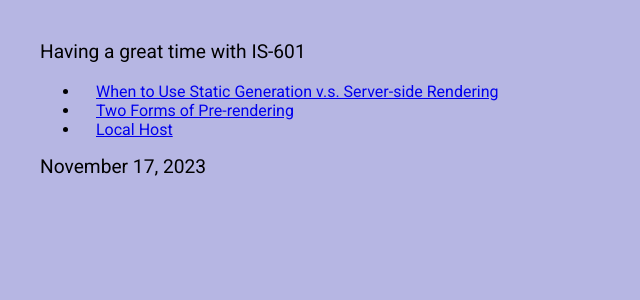
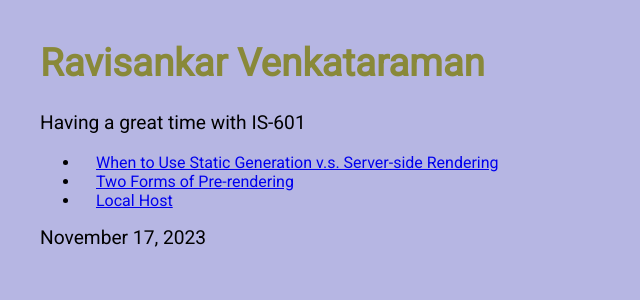
Before and after one commit to NJIT-WIS/nextjs-tutorial-rv452njit, a Next.js app: page / in a window 1280 px wide. Shown: the top 300 px of the page, without its empty margins (0-640 px from the left). Built offline with nearby package versions, Linux system fonts and the light colour scheme.

Commit message:
Updating index.js

```diff
--- a/pages/index.js
+++ b/pages/index.js
@@ -11,9 +11,9 @@ class Index extends Component {
     return (
         <div id="container" className="layout_container">
         <main>
-            {/* <header>
+            <header>
                 <h1>Ravisankar Venkataraman</h1>
-                </header> */}
+            </header>
             <section id="submainsection" className="">
                 <p>
                     Having a great time with IS-601
```
